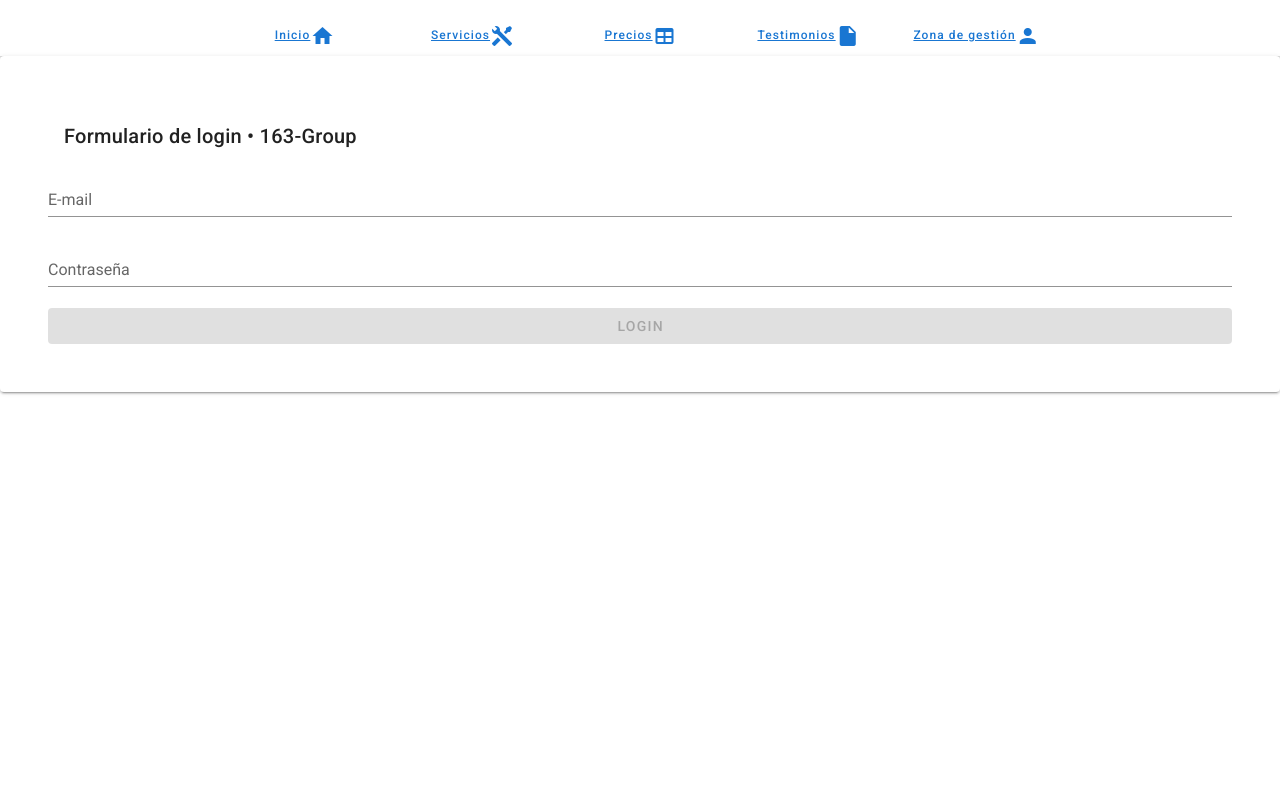
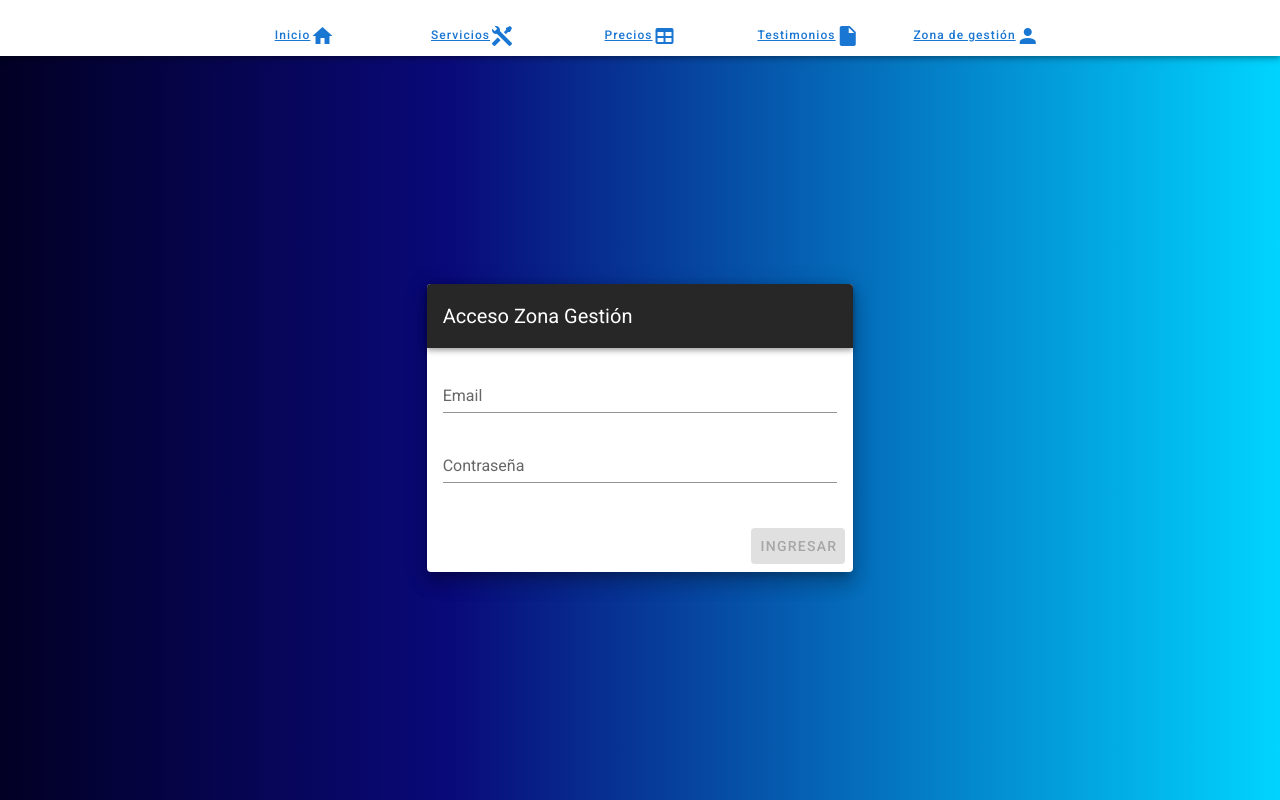
Before and after one commit to utpgroupe163/semana-5-163-front, a Vue app: page /login in a window 1280 px wide. Built offline with nearby package versions, Linux system fonts and the light colour scheme.

Commit message:
correcciones finales

```diff
--- a/src/components/HelloWorld.vue
+++ b/src/components/HelloWorld.vue
@@ -1,6 +1,7 @@
-<template>
-  <v-container>
-    <div>
+<template >
+
+  <v-container >
+    <div >
       <v-carousel>
         <v-carousel-item
           v-for="(item,i) in items"
@@ -8,7 +9,7 @@
           :src="item.src"
           reverse-transition="fade-transition"
           transition="fade-transition"
-          min-height="600"
+          min-height="450"
       ></v-carousel-item>
       </v-carousel>
     </div>
@@ -18,14 +19,15 @@
 
     <h2>NOSOTROS</h2>
     <div>
-      <v-carousel>
+      <v-carousel :show-arrows="false"  hide-delimiters>
         <v-carousel-item
           v-for="(us,i) in nosotros"
           :key="i"
           :src="us.src"
           reverse-transition="fade-transition"
           transition="fade-transition"
-          min-height="600"
+          min-height="450"
+
       ></v-carousel-item>
       </v-carousel>
     </div>
@@ -35,7 +37,7 @@
 
     <h2 id="Servicios">SERVICIOS</h2>
     <div>
-      <v-carousel>
+      <v-carousel :show-arrows="false" hide-delimiters>
         <v-carousel-item
           v-for="(serva,i) in serv1"
           :key="i"
@@ -48,7 +50,7 @@
     </div>
 
     <div>
-      <v-carousel>
+      <v-carousel :show-arrows="false" hide-delimiters>
         <v-carousel-item
           v-for="(servb,i) in serv2"
           :key="i"
@@ -61,7 +63,7 @@
     </div>
 
     <div>
-      <v-carousel>
+      <v-carousel :show-arrows="false" hide-delimiters>
         <v-carousel-item
           v-for="(servc,i) in serv3"
           :key="i"
@@ -75,7 +77,7 @@
 
 
     <div>
-      <v-carousel>
+      <v-carousel :show-arrows="false" hide-delimiters>
         <v-carousel-item
           v-for="(servd,i) in serv4"
           :key="i"
@@ -92,14 +94,14 @@
 
     <h2 id="Precios">PRECIOS</h2>
     <div>
-      <v-carousel>
+      <v-carousel :show-arrows="false" hide-delimiters>
         <v-carousel-item
           v-for="(precio,i) in precios"
           :key="i"
           :src="precio.src"
           reverse-transition="fade-transition"
           transition="fade-transition"
-          min-height="600"
+          min-height="450"
       ></v-carousel-item>
       </v-carousel>
     </div>
@@ -125,12 +127,14 @@
 
     <v-footer
       padless
-      padless
+
     >
       <v-card
         flat
         tile
         class="grey darken-4 white--text text-center"
+        height="350px"
+        width="1500px"
       >
         <v-card-text>
           <v-btn
@@ -159,6 +163,7 @@
       </v-card>
     </v-footer>
    </v-container>
+
 </template>
 
 <script>
@@ -243,3 +248,10 @@
 
   }
 </script>
+
+<style scoped>
+  .generic_background {
+    background: rgb(2,0,36);
+background: linear-gradient(90deg, rgba(2,0,36,1) 0%, rgba(9,9,121,1) 35%, rgba(0,212,255,1) 100%);
+  }
+</style>
--- a/src/components/ZonaGestion.vue
+++ b/src/components/ZonaGestion.vue
@@ -1,7 +1,7 @@
 <template>
-    <v-app id="inspire">
+    <v-app id="inspire" >
 
-    <v-app-bar app>
+    <v-app-bar app >
       <v-app-bar-nav-icon @click="drawer = !drawer"></v-app-bar-nav-icon>
 
       <v-toolbar-title>Zona de Gestión (Grupo 163 • UTP)</v-toolbar-title>
@@ -20,6 +20,7 @@
       v-model="drawer"
       fixed
       temporary
+
     >
       <v-card
     class="mx-auto"
@@ -49,7 +50,7 @@
     </v-card>
     </v-navigation-drawer>
 
-    <v-main class="grey lighten-2">
+    <v-main class="generic_background">
       <v-container>
         <router-view />
       </v-container>
@@ -84,3 +85,10 @@ name: 'ZonaGestion',
     }
 }
 </script>
+
+<style scoped>
+  .generic_background {
+    background: rgb(2,0,36);
+background: linear-gradient(90deg, rgba(2,0,36,1) 0%, rgba(9,9,121,1) 35%, rgba(0,212,255,1) 100%);
+  }
+</style>
--- a/src/components/auth/TheLogin.vue
+++ b/src/components/auth/TheLogin.vue
@@ -1,51 +1,45 @@
 <template>
-  <v-layout>
-    <v-flex>
-      <v-row
-        align="center"
-        align-content="center"
-        style="height:70%vh"
-      >
-        <v-col>
-          <v-card class="pa-12">
-            <v-card-title
-            title>
-              Formulario de login • 163-Group
-            </v-card-title>
-            <v-form
-              ref="form"
-              lazy-validation
-            >
+  <v-layout align-center justify-center class="generic_background">
+    <v-flex xs12 sm8 md4>
+      <v-card class="elevation-12">
+        <v-toolbar dark color="">
+          <v-toolbar-title>Acceso Zona Gestión</v-toolbar-title>
+        </v-toolbar>
+        <v-card-text>
+          <v-form ref="form" lazy-validation>
             <v-text-field
               v-model="login.email"
-                label="E-mail"
+              name="login"
+              label="Email"
+              id="login"
+              type="text"
               required
             ></v-text-field>
-
             <v-text-field
               v-model="login.password"
+              name="password"
               label="Contraseña"
+              id="password"
               type="password"
               required
+
             ></v-text-field>
+          </v-form>
+        </v-card-text>
+        <v-card-actions>
+          <v-spacer></v-spacer>
+          <v-btn
 
-              <v-btn
+            color="blue"
             :disabled="!(this.login.email && this.login.password)"
-                color="success"
-                class="mr-4"
-                block
             @click="loginUser"
           >
-                Login
+            Ingresar
           </v-btn>
-
-            </v-form>
+        </v-card-actions>
       </v-card>
-        </v-col>
-      </v-row>
     </v-flex>
   </v-layout>
-
 </template>
 
 <script>
@@ -88,3 +82,9 @@ export default {
   }
 }
 </script>
+<style scoped>
+  .generic_background {
+    background: rgb(2,0,36);
+background: linear-gradient(90deg, rgba(2,0,36,1) 0%, rgba(9,9,121,1) 35%, rgba(0,212,255,1) 100%);
+  }
+</style>
--- a/src/plugins/vuetify.js
+++ b/src/plugins/vuetify.js
@@ -1,11 +1,16 @@
 import Vue from 'vue';
 import Vuetify from 'vuetify/lib/framework';
 import es from 'vuetify/lib/locale/es';
+import colors from 'vuetify/lib/util/colors';
+
 
 Vue.use(Vuetify);
 
+
 export default new Vuetify({
+
   theme: {
+
       options: {
         customProperties: true,
       },
--- a/src/views/Home.vue
+++ b/src/views/Home.vue
@@ -1,5 +1,5 @@
 <template>
-  <div class="home">
+  <div class="home generic_background">
     <!-- <img alt="Vue logo" src="../assets/logo.png"> -->
     <hello-world> </hello-world>
     <!-- <HelloWorld msg="Welcome to Your Vue.js App"/> -->
@@ -17,3 +17,9 @@ export default {
   }
 }
 </script>
+<style scoped>
+  .generic_background {
+  background: rgb(2,0,36);
+background: linear-gradient(90deg, rgba(2,0,36,1) 0%, rgba(102,188,223,1) 11%, rgba(207,242,249,1) 100%);
+  }
+</style>
```
Lines whose indentation alone changed are shown as unchanged.
